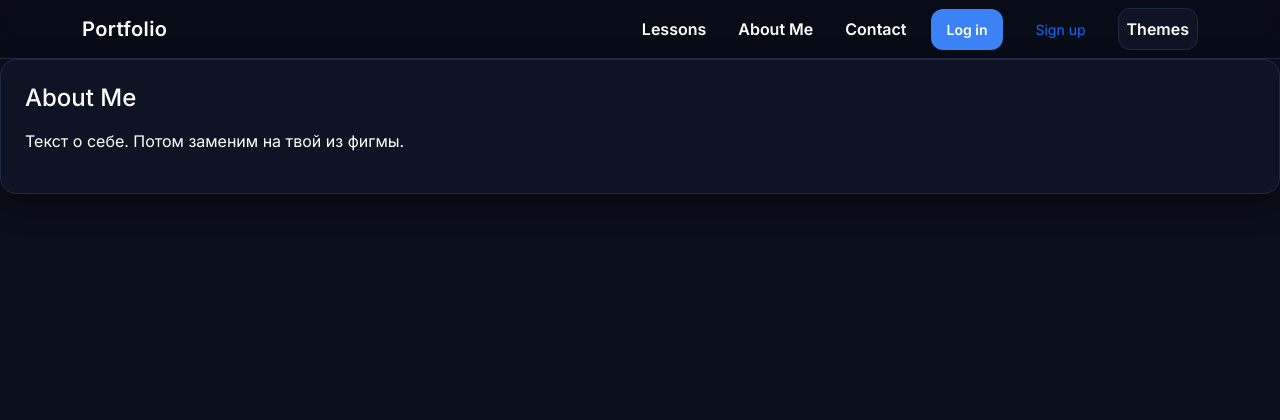
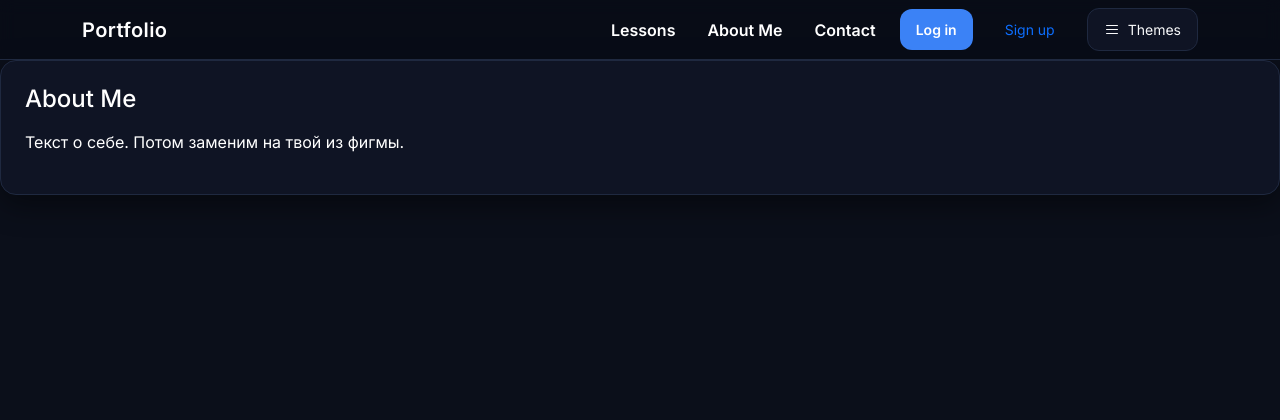
Before and after one commit to Dalik0v/portfolio-backend, a FastAPI app: page /about in a window 1280 px wide. Shown: the top 420 px of the page. Run offline with FastAPI, Linux system fonts and the light colour scheme.

Commit message:
5-e обновление бургер меню и тем белая/черная на телефоне

```diff
--- a/templates/base.html
+++ b/templates/base.html
@@ -48,9 +48,16 @@
 
           <!-- Themes -->
           <li class="nav-item dropdown mt-2 mt-lg-0">
-            <a class="nav-link dropdown-toggle" href="#" id="themeMenu" role="button" data-bs-toggle="dropdown" aria-expanded="false">
+            <button class="btn btn-outline-light btn-sm dropdown-toggle d-flex align-items-center gap-2"
+                    id="themeMenu" data-bs-toggle="dropdown" aria-expanded="false">
+              <!-- иконка-бургер -->
+              <svg xmlns="http://www.w3.org/2000/svg" width="16" height="16" fill="currentColor"
+                   class="bi bi-list" viewBox="0 0 16 16">
+                <path fill-rule="evenodd"
+                      d="M2.5 12a.5.5 0 010-1h11a.5.5 0 010 1h-11zm0-4a.5.5 0 010-1h11a.5.5 0 010 1h-11zm0-4a.5.5 0 010-1h11a.5.5 0 010 1h-11z"/>
+              </svg>
               Themes
-            </a>
+            </button>
             <ul class="dropdown-menu dropdown-menu-end" aria-labelledby="themeMenu">
               <li><a class="dropdown-item theme-option" href="#" data-theme="dark">Dark</a></li>
               <li><a class="dropdown-item theme-option" href="#" data-theme="light">Light</a></li>
```
